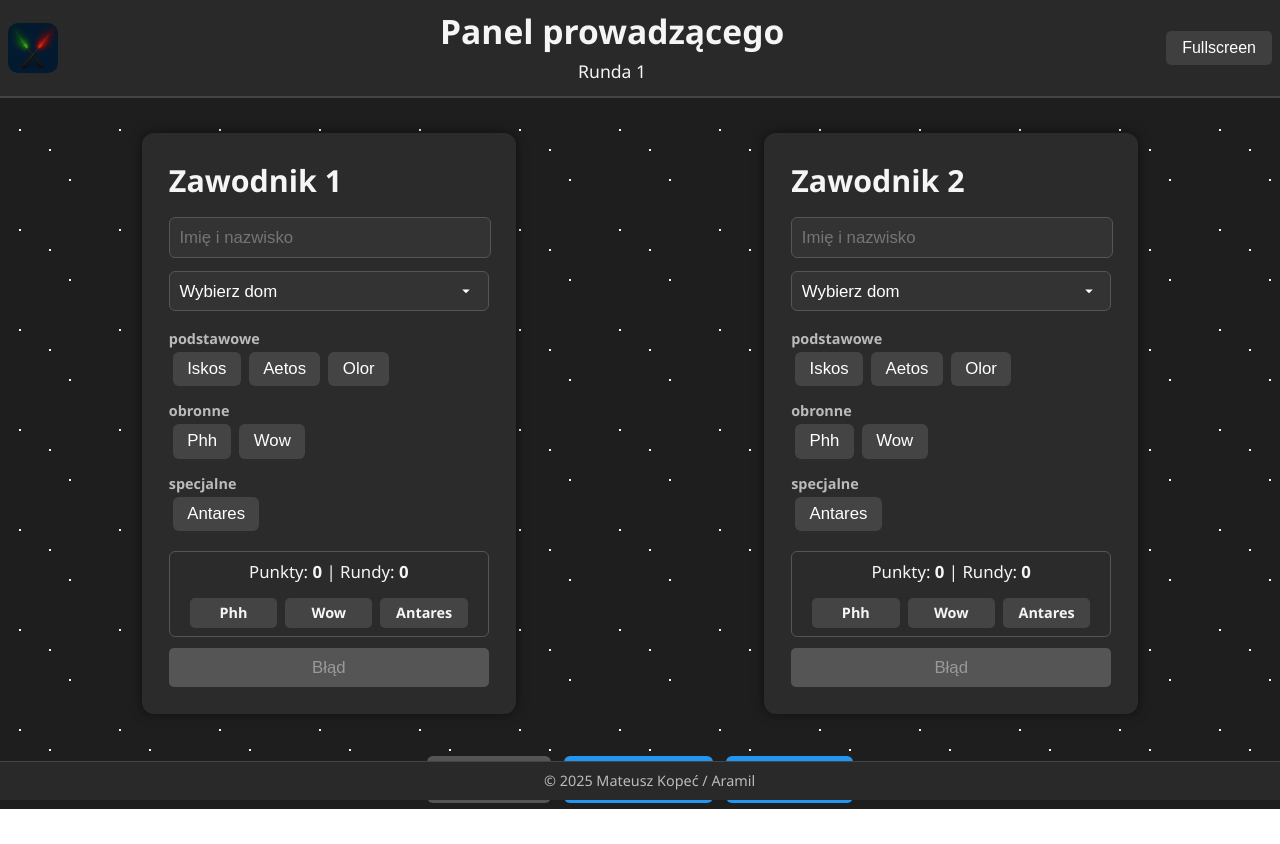
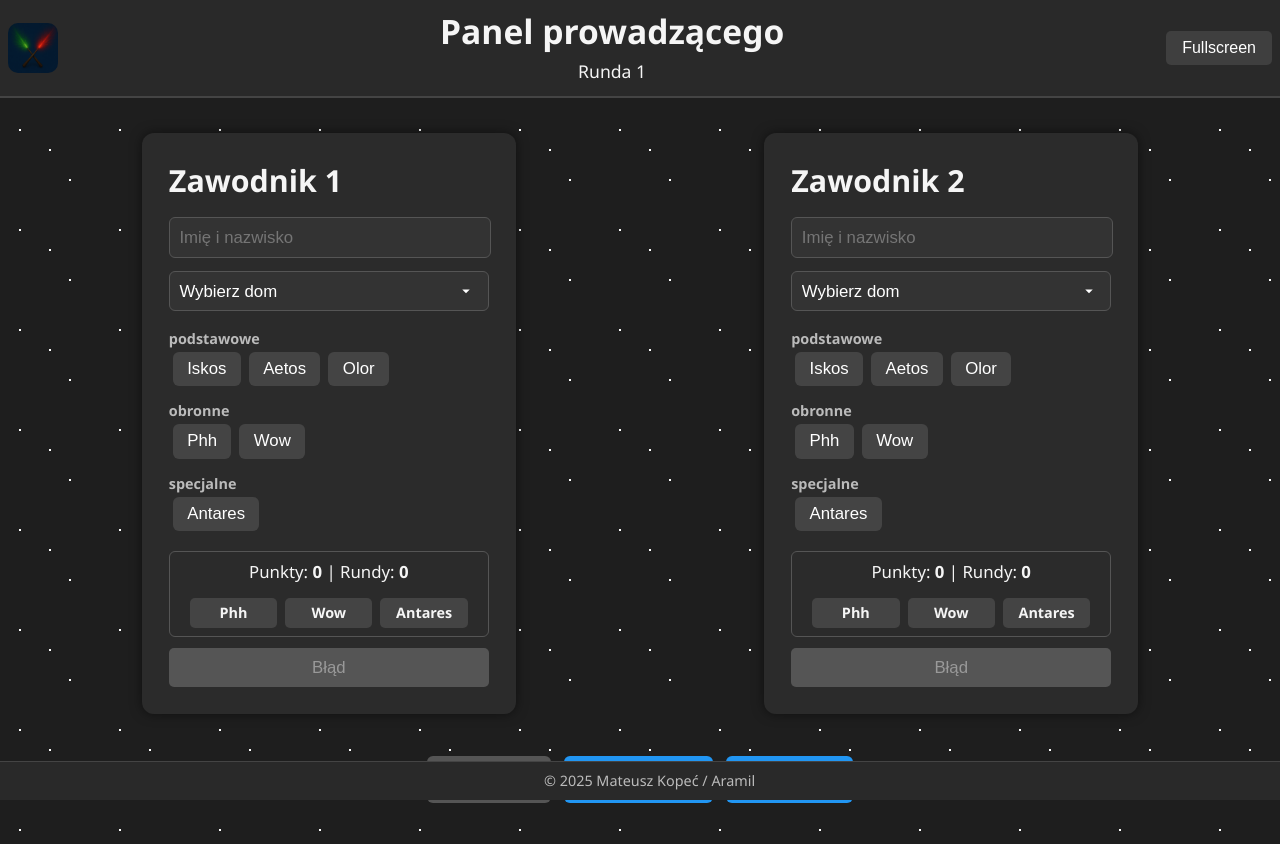
Before and after one commit to AramilFeraxa/turniej-pojedynkow, a Next.js app: page /host in a window 1280 px wide. Before the commit the page ends 809 px from the top, so only its background shows below. Built offline with nearby package versions, Linux system fonts and the light colour scheme.

Commit message:
footer fix

```diff
--- a/electron/main.js
+++ b/electron/main.js
@@ -49,8 +49,8 @@ function createWindows() {
         title: "Turniej Pojedynków - Widownia",
         x: secondaryDisplay.bounds.x,
         y: secondaryDisplay.bounds.y,
-        width: 1280,
-        height: 720,
+        width: 1600,
+        height: 900,
         webPreferences: { nodeIntegration: false }
     });
 
--- a/src/styles/Host.module.css
+++ b/src/styles/Host.module.css
@@ -8,6 +8,12 @@
     min-height: 100vh;
     font-family: 'Segoe UI', sans-serif;
     font-size: 1.05rem;
+}
+
+@media (max-height: 840px) {
+    .wrapper {
+        padding-bottom: 2.2rem;
+    }
 }
 
 .header {
```
